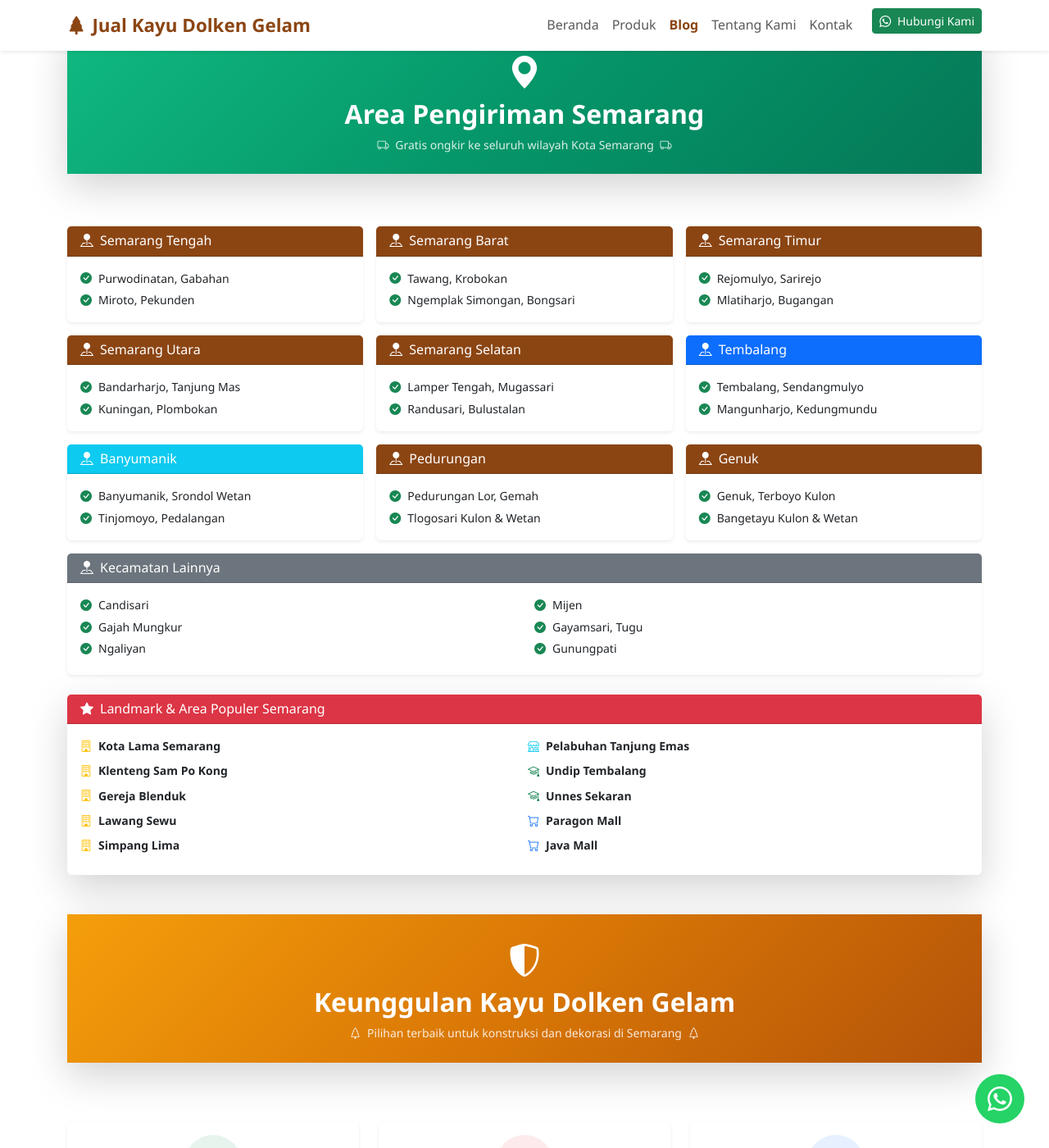
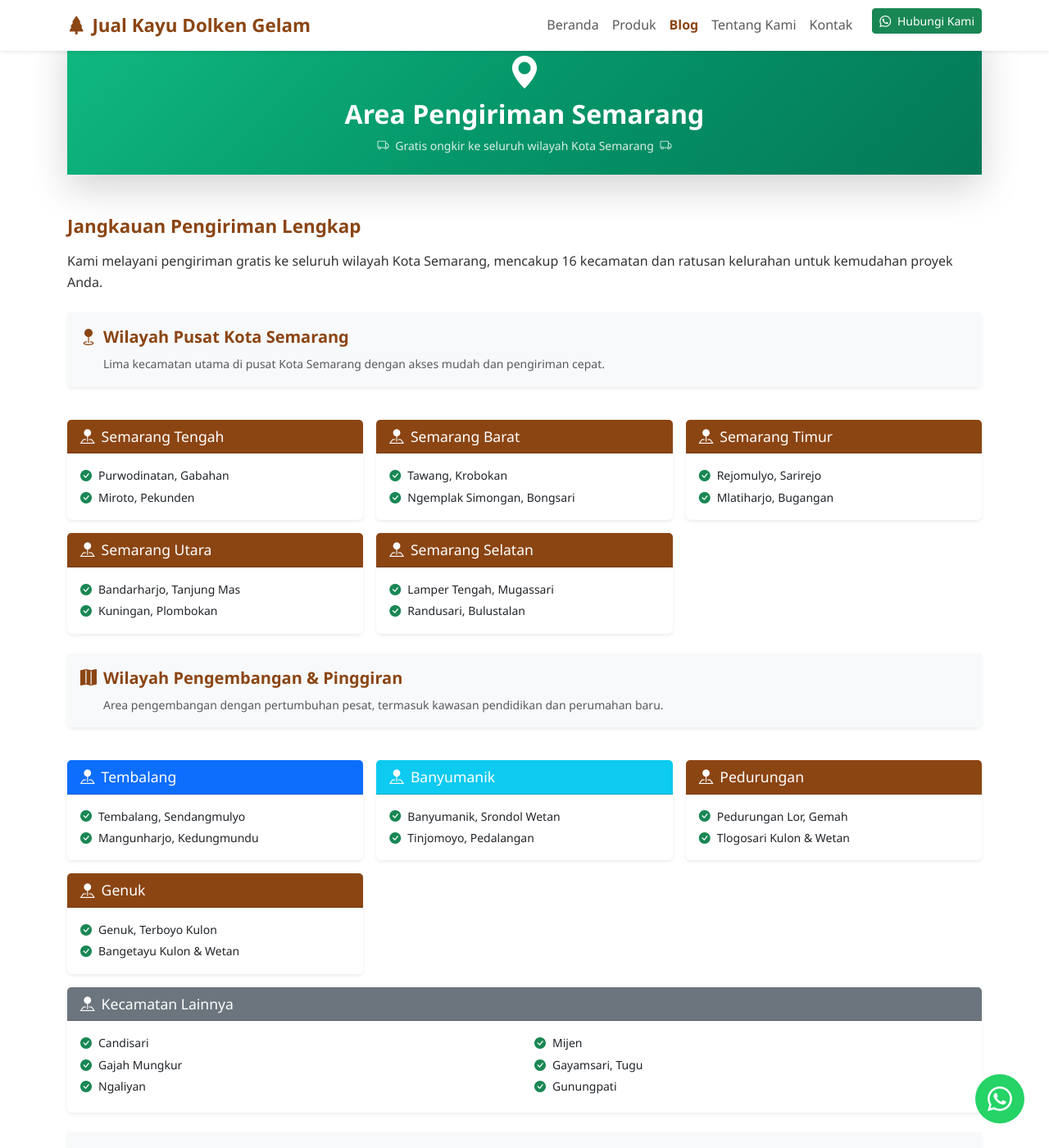
Before and after one commit to jualkayudolkengelam/jualkayudolkengelam.github.io, a Jekyll site: the page built from _post_with_product/2025-11-15-jual-kayu-dolken-semarang.md, in a window 1280 px wide and 1400 px high, scrolled down 3004 px. Shown: the whole window at 82% size. Built offline with Jekyll 4.4.1, drawn with Linux system fonts in a browser that asks for light colours; some of the changed text lies outside the part shown.

Commit message:
Update 2025-11-15-jual-kayu-dolken-semarang.md

```diff
--- a/_post_with_product/2025-11-15-jual-kayu-dolken-semarang.md
+++ b/_post_with_product/2025-11-15-jual-kayu-dolken-semarang.md
@@ -83,9 +83,9 @@ share_count: 1
   </div>
 </div>
 
-### Keunggulan Layanan Kami
-
-Kami menyediakan solusi lengkap untuk kebutuhan kayu dolken gelam Anda di Semarang dengan berbagai keunggulan yang membedakan kami dari kompetitor:
+<h3 class="h3 text-wood mb-3 fw-bold">Keunggulan Layanan Kami</h3>
+
+<p>Kami menyediakan solusi lengkap untuk kebutuhan kayu dolken gelam Anda di Semarang dengan berbagai keunggulan yang membedakan kami dari kompetitor:</p>
 
 <div class="card border-0 shadow-sm my-4">
   <div class="card-body bg-light py-3">
@@ -207,13 +207,26 @@ Berikut daftar lengkap harga kayu dolken gelam untuk area Semarang dengan pengir
   </div>
 </div>
 
+<h3 class="h3 text-wood mb-3 fw-bold">Jangkauan Pengiriman Lengkap</h3>
+
+<p>Kami melayani pengiriman gratis ke seluruh wilayah Kota Semarang, mencakup 16 kecamatan dan ratusan kelurahan untuk kemudahan proyek Anda.</p>
+
+<div class="card border-0 shadow-sm my-4">
+  <div class="card-body bg-light py-3">
+    <h4 class="h4 text-wood mb-2 fw-bold">
+      <i class="bi bi-geo-fill me-2"></i>Wilayah Pusat Kota Semarang
+    </h4>
+    <p class="small text-muted mb-0">Lima kecamatan utama di pusat Kota Semarang dengan akses mudah dan pengiriman cepat.</p>
+  </div>
+</div>
+
 <div class="row g-3 my-4">
   <div class="col-md-6 col-lg-4">
     <div class="card border-0 shadow-sm h-100">
       <div class="card-header bg-wood text-white">
-        <h4 class="h6 mb-0">
+        <h5 class="h5 mb-0">
           <i class="bi bi-pin-map-fill me-2"></i>Semarang Tengah
-        </h4>
+        </h5>
       </div>
       <div class="card-body">
         <ul class="list-unstyled small mb-0">
@@ -227,9 +240,9 @@ Berikut daftar lengkap harga kayu dolken gelam untuk area Semarang dengan pengir
   <div class="col-md-6 col-lg-4">
     <div class="card border-0 shadow-sm h-100">
       <div class="card-header bg-wood text-white">
-        <h4 class="h6 mb-0">
+        <h5 class="h5 mb-0">
           <i class="bi bi-pin-map-fill me-2"></i>Semarang Barat
-        </h4>
+        </h5>
       </div>
       <div class="card-body">
         <ul class="list-unstyled small mb-0">
@@ -243,9 +256,9 @@ Berikut daftar lengkap harga kayu dolken gelam untuk area Semarang dengan pengir
   <div class="col-md-6 col-lg-4">
     <div class="card border-0 shadow-sm h-100">
       <div class="card-header bg-wood text-white">
-        <h4 class="h6 mb-0">
+        <h5 class="h5 mb-0">
           <i class="bi bi-pin-map-fill me-2"></i>Semarang Timur
-        </h4>
+        </h5>
       </div>
       <div class="card-body">
         <ul class="list-unstyled small mb-0">
@@ -259,9 +272,9 @@ Berikut daftar lengkap harga kayu dolken gelam untuk area Semarang dengan pengir
   <div class="col-md-6 col-lg-4">
     <div class="card border-0 shadow-sm h-100">
       <div class="card-header bg-wood text-white">
-        <h4 class="h6 mb-0">
+        <h5 class="h5 mb-0">
           <i class="bi bi-pin-map-fill me-2"></i>Semarang Utara
-        </h4>
+        </h5>
       </div>
       <div class="card-body">
         <ul class="list-unstyled small mb-0">
@@ -275,9 +288,9 @@ Berikut daftar lengkap harga kayu dolken gelam untuk area Semarang dengan pengir
   <div class="col-md-6 col-lg-4">
     <div class="card border-0 shadow-sm h-100">
       <div class="card-header bg-wood text-white">
-        <h4 class="h6 mb-0">
+        <h5 class="h5 mb-0">
           <i class="bi bi-pin-map-fill me-2"></i>Semarang Selatan
-        </h4>
+        </h5>
       </div>
       <div class="card-body">
         <ul class="list-unstyled small mb-0">
@@ -287,13 +300,24 @@ Berikut daftar lengkap harga kayu dolken gelam untuk area Semarang dengan pengir
       </div>
     </div>
   </div>
-
+</div>
+
+<div class="card border-0 shadow-sm my-4">
+  <div class="card-body bg-light py-3">
+    <h4 class="h4 text-wood mb-2 fw-bold">
+      <i class="bi bi-map-fill me-2"></i>Wilayah Pengembangan & Pinggiran
+    </h4>
+    <p class="small text-muted mb-0">Area pengembangan dengan pertumbuhan pesat, termasuk kawasan pendidikan dan perumahan baru.</p>
+  </div>
+</div>
+
+<div class="row g-3 my-4">
   <div class="col-md-6 col-lg-4">
     <div class="card border-0 shadow-sm h-100">
       <div class="card-header bg-primary text-white">
-        <h4 class="h6 mb-0">
+        <h5 class="h5 mb-0">
           <i class="bi bi-pin-map-fill me-2"></i>Tembalang
-        </h4>
+        </h5>
       </div>
       <div class="card-body">
         <ul class="list-unstyled small mb-0">
@@ -307,9 +331,9 @@ Berikut daftar lengkap harga kayu dolken gelam untuk area Semarang dengan pengir
   <div class="col-md-6 col-lg-4">
     <div class="card border-0 shadow-sm h-100">
       <div class="card-header bg-info text-white">
-        <h4 class="h6 mb-0">
+        <h5 class="h5 mb-0">
           <i class="bi bi-pin-map-fill me-2"></i>Banyumanik
-        </h4>
+        </h5>
       </div>
       <div class="card-body">
         <ul class="list-unstyled small mb-0">
@@ -323,9 +347,9 @@ Berikut daftar lengkap harga kayu dolken gelam untuk area Semarang dengan pengir
   <div class="col-md-6 col-lg-4">
     <div class="card border-0 shadow-sm h-100">
       <div class="card-header bg-wood text-white">
-        <h4 class="h6 mb-0">
+        <h5 class="h5 mb-0">
           <i class="bi bi-pin-map-fill me-2"></i>Pedurungan
-        </h4>
+        </h5>
       </div>
       <div class="card-body">
         <ul class="list-unstyled small mb-0">
@@ -339,9 +363,9 @@ Berikut daftar lengkap harga kayu dolken gelam untuk area Semarang dengan pengir
   <div class="col-md-6 col-lg-4">
     <div class="card border-0 shadow-sm h-100">
       <div class="card-header bg-wood text-white">
-        <h4 class="h6 mb-0">
+        <h5 class="h5 mb-0">
           <i class="bi bi-pin-map-fill me-2"></i>Genuk
-        </h4>
+        </h5>
       </div>
       <div class="card-body">
         <ul class="list-unstyled small mb-0">
@@ -355,9 +379,9 @@ Berikut daftar lengkap harga kayu dolken gelam untuk area Semarang dengan pengir
   <div class="col-12">
     <div class="card border-0 shadow-sm">
       <div class="card-header bg-secondary text-white">
-        <h4 class="h6 mb-0">
+        <h5 class="h5 mb-0">
           <i class="bi bi-pin-map-fill me-2"></i>Kecamatan Lainnya
-        </h4>
+        </h5>
       </div>
       <div class="card-body">
         <div class="row">
@@ -381,12 +405,16 @@ Berikut daftar lengkap harga kayu dolken gelam untuk area Semarang dengan pengir
   </div>
 </div>
 
-<div class="card border-0 shadow-lg my-4">
-  <div class="card-header bg-danger text-white">
-    <h4 class="h6 mb-0">
-      <i class="bi bi-star-fill me-2"></i>Landmark & Area Populer Semarang
+<div class="card border-0 shadow-sm my-4">
+  <div class="card-body bg-light py-3">
+    <h4 class="h4 text-wood mb-2 fw-bold">
+      <i class="bi bi-star-fill me-2"></i>Landmark & Lokasi Strategis
     </h4>
-  </div>
+    <p class="small text-muted mb-0">Kami juga melayani area landmark terkenal dan lokasi strategis di Semarang untuk kemudahan proyek komersial Anda.</p>
+  </div>
+</div>
+
+<div class="card border-0 shadow-sm my-4">
   <div class="card-body">
     <div class="row g-2">
       <div class="col-md-6">
@@ -521,9 +549,9 @@ Berikut daftar lengkap harga kayu dolken gelam untuk area Semarang dengan pengir
   <div class="col-md-6">
     <div class="card border-0 shadow-sm h-100 hover-lift">
       <div class="card-header bg-wood text-white">
-        <h4 class="h6 mb-0">
+        <h5 class="h5 mb-0">
           <i class="bi bi-building me-2"></i>Konstruksi & Bangunan
-        </h4>
+        </h5>
       </div>
       <div class="card-body">
         <ul class="list-unstyled small mb-0">
@@ -540,9 +568,9 @@ Berikut daftar lengkap harga kayu dolken gelam untuk area Semarang dengan pengir
   <div class="col-md-6">
     <div class="card border-0 shadow-sm h-100 hover-lift">
       <div class="card-header bg-primary text-white">
-        <h4 class="h6 mb-0">
+        <h5 class="h5 mb-0">
           <i class="bi bi-palette-fill me-2"></i>Dekorasi & Landscaping
-        </h4>
+        </h5>
       </div>
       <div class="card-body">
         <ul class="list-unstyled small mb-0">
@@ -561,9 +589,9 @@ Berikut daftar lengkap harga kayu dolken gelam untuk area Semarang dengan pengir
   <div class="col-md-6">
     <div class="card border-0 shadow-sm h-100 hover-lift">
       <div class="card-header bg-info text-white">
-        <h4 class="h6 mb-0">
+        <h5 class="h5 mb-0">
           <i class="bi bi-chair-fill me-2"></i>Furniture & Lain-lain
-        </h4>
+        </h5>
       </div>
       <div class="card-body">
         <ul class="list-unstyled small mb-0">
@@ -581,9 +609,9 @@ Berikut daftar lengkap harga kayu dolken gelam untuk area Semarang dengan pengir
   <div class="col-md-6">
     <div class="card border-0 shadow-sm h-100 hover-lift">
       <div class="card-header bg-success text-white">
-        <h4 class="h6 mb-0">
+        <h5 class="h5 mb-0">
           <i class="bi bi-briefcase-fill me-2"></i>Proyek Komersial
-        </h4>
+        </h5>
       </div>
       <div class="card-body">
         <p class="small mb-3">Kami telah dipercaya oleh berbagai proyek komersial di Semarang:</p>
```
